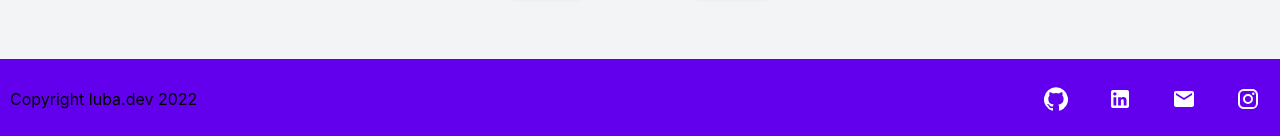
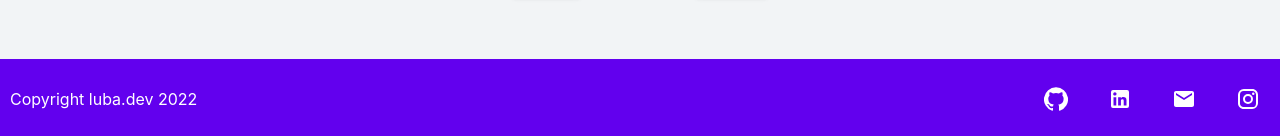
Before and after one commit to Majchrzak202/portfolio, a React (Create React App) app: page /project/1 in a window 1280 px wide. Shown: the part 866-1002 px from the top of the page. Built offline with nearby package versions, Linux system fonts and the light colour scheme.

Commit message:
Added a final styling into Footer

```diff
--- a/src/components/footer/Footer.css
+++ b/src/components/footer/Footer.css
@@ -3,7 +3,7 @@
 }
 
 #Dark .footer {
-    background-color: rgba(40,48,62,255);
+  background-color: rgba(40, 48, 62, 255);
 }
 
 .footer {
@@ -15,11 +15,10 @@
   align-items: center;
   text-align: center;
   background-color: hsla(0, 100%, 60%, 0.15);
-    color: black;
+  color: white;
   border-top-color: black;
   border-top: 2px;
-    width: 100vw
-
+  width: 100vw;
 }
 
 .credits {
```
Lines whose indentation alone changed are shown as unchanged.
